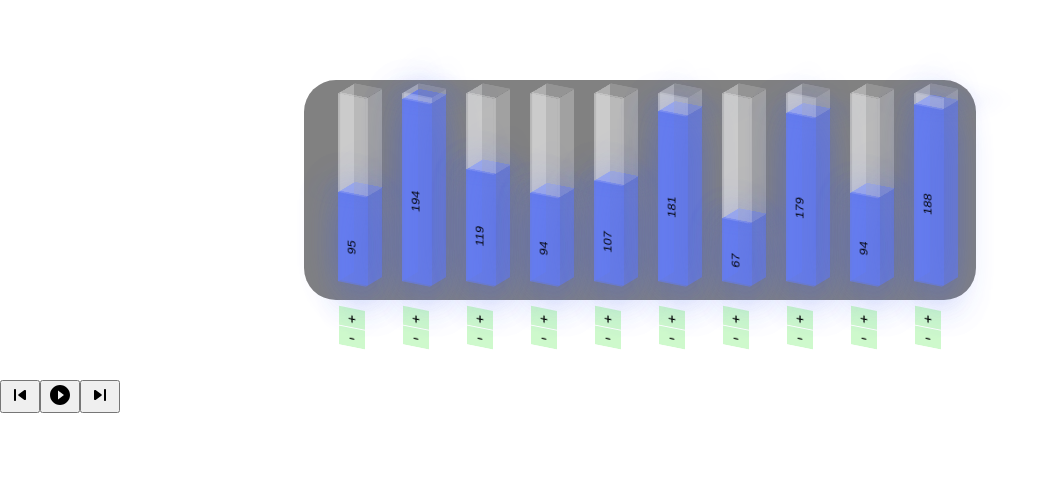
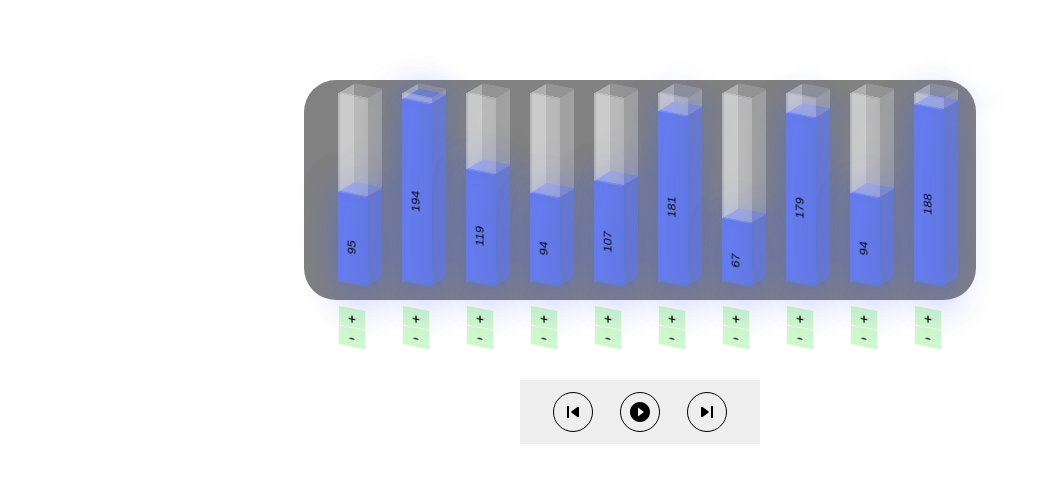
Before and after one commit to ritikanagar09/Sorting-Visualizer, a React (Create React App) app: page / in a window 1280 px wide. Shown: the top 482 px of the page, without its empty margins (0-1040 px from the left). Built offline with nearby package versions, Linux system fonts and the light colour scheme.

Commit message:
Bubble sort algorithm need to be completed

```diff
--- a/src/App.css
+++ b/src/App.css
@@ -23,3 +23,37 @@
 
   /* ----*/
 }
+.controller{
+  background: #555;
+  margin: 0 1em;
+  border: 1px solid;
+  height: 3em;
+  width: 3em;
+  border-radius: 100%;
+  background: transparent;
+  cursor: pointer;
+  display: flex;
+  justify-content: center;
+  align-items: center;
+
+
+}
+.control-buttons{
+  height: 4em;
+  width: 15em;
+  background-color: #eee;
+  display: flex;
+  justify-content: center;
+  align-items: center;
+
+}
+
+.control-pannel{
+  display: flex;
+  justify-content: center;
+  align-items: center;
+
+}
+/* .pannel{
+
+} */
--- a/src/App.js
+++ b/src/App.js
@@ -1,5 +1,6 @@
 import React,{Component} from 'react';
-
+//
+import BubbleSort from './algorithms/BS';
 // Icons
 import Play from '@material-ui/icons/PlayCircleFilledOutlined';
 import  Forward from '@material-ui/icons/SkipNextRounded';
@@ -17,16 +18,34 @@ class App extends Component{
         currentSteps:0,
         count:10,
         delay:100,
-        algorithm:'',
+        algorithm:'Bubble Sort',
         timeouts: [],
 
     };
 
+    ALGORITHMS = {
+        'Bubble Sort': BubbleSort,
+    }
 
 // function for calling the genrate randam array
     componentDidMount(){
         this.generateArray();
-;    }
+   }
+   generateSteps = () =>{
+    let array = this.state.array.slice();
+    let steps = this.state.arraySteps.slice();
+    let colorSteps = this.state.colorSteps.slice();
+    this.ALGORITHMS[this.state.algorithm](array, 0, steps, colorSteps);
+    this.setState({
+        arraySteps: array,
+        colorSteps:colorSteps
+    })
+   }
+
+   // function to generate steps
+//    generateSteps=()=>{
+//     let array
+//    }
 
     // function to generate an random array
     generateRandomNum=(min, max)=>{
@@ -95,7 +114,7 @@ class App extends Component{
                 <div className="frame">
                     <div className="barsDiv container card "> {bars}</div>
                 </div>
-                <div className="control-panel">
+                <div className="control-pannel">
                 <div className='control-buttons'>
                     <button className="controller">
                         <Backward/>
--- /dev/null
+++ b/src/algorithms/BS.js
@@ -0,0 +1,28 @@
+import {swap} from './helpers';
+const bs = (array,position,arraySteps,colorSteps)=>{
+let colorKey = colorSteps[colorSteps.length-1].slice();// it makes the copy of first array in the color steps array
+
+for(let i =0 ; i<array.length-1; i++){
+    for(let j =0 ; j<array.length-i-1; j++){
+        if(array[j]>array[j+1]){
+            array = swap(array,j,j+1);
+        }
+        arraySteps.push(array.slice());
+        colorKey[j]=1;// currently this elem have been veiwed
+        colorKey[j+1]=1;
+        colorSteps.push(colorKey.slice());
+        colorKey[j]=0;//  we are done reviweing them
+        colorKey[j+1]=0;
+
+    }
+    colorKey[arraySteps.lenght-1-i]=2;
+    arraySteps.push(array.slice());
+    colorSteps.push(colorKey.slice());
+
+
+}
+colorSteps[colorSteps.lenght-1]= new Array(Array.length.fill(2));
+return;
+
+};
+export default bs;
--- /dev/null
+++ b/src/algorithms/helpers.js
@@ -0,0 +1,7 @@
+export function swap(array,i,j){
+    let c = array[i];
+    array[i] = array[j];
+    array[j]= c;
+    return array;
+
+}
```
